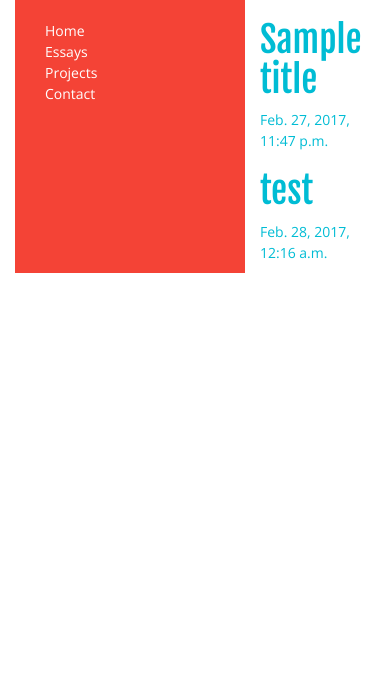
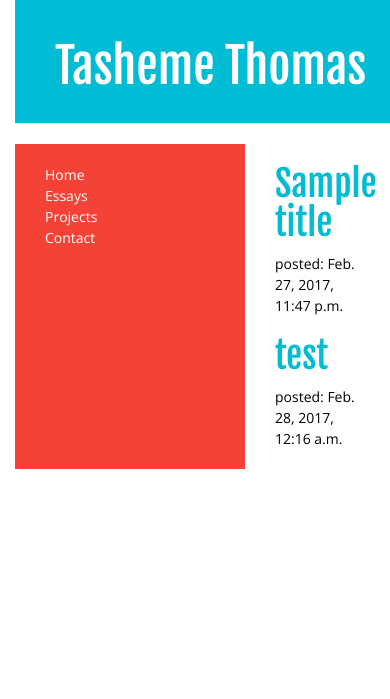
Before and after one commit to MrXlVii/website, a Django app: page /essays/ in a window 390 px wide. Shown: the top 699 px of the page. Run offline with Django 3.2, Linux system fonts and the light colour scheme; data comes from the database, SQL or seed files in the repository; some libraries are stand-ins or nearby versions.

Commit message:
template updates

```diff
--- a/howdy/templates/base.html
+++ b/howdy/templates/base.html
@@ -112,6 +112,9 @@
 			}
 
 		</style>
+    <div class="page-header">
+        <h1><a href="/">Tasheme Thomas</a></h1>
+    </div>
   </head>
   <body>
 		<div id="wrapper">
--- a/howdy/templates/howdy/post_list.html
+++ b/howdy/templates/howdy/post_list.html
@@ -10,16 +10,21 @@
     </head>
     <body>
         {% block pagecontent %}
-
+        <div class="content container">
+            <div class="row">
+                <div class="col-md-8">
                     {% for post in posts %}
                         <div class="post">
                             <h1><a href="{% url 'post_detail' pk=post.pk %}">{{ post.title }}</a></h1>
                             <p>{{ post.text|linebreaksbr }}</p>
                             <div class="date">
-                {{ post.posted_date }}
+                                <p>posted: {{ post.posted_date }}</p>
                             </div>
                         </div>
                     {% endfor %}
+                </div>
+            </div>
+        </div>
         {% endblock pagecontent %}
     </body>
 </html>
--- a/howdy/templates/index.html
+++ b/howdy/templates/index.html
@@ -10,7 +10,7 @@
     </head>
     <body>
       {% block pagecontent %}
-        <h1 class="massive_header">Tasheme Thomas</h1>
+        <h1> Welcome!</h1>
         <p> Hi! I'm <em>Tasheme Thomas</em>. I'm a recent UNC-Chapel Hill grad and aspring software engineer in the Greater NYC area. Primarily, I'm interested in programming, philosophy, and the arts.
         </p>
         <p> Currently, I'm a test-prep tutor, but I'm actively searching for an opportunity in the tech world.
--- a/static/css/main.css
+++ b/static/css/main.css
@@ -7,3 +7,38 @@
 body {
     padding-left: 15px;
 }
+
+.page-header {
+    background-color: #00BCD4;
+    margin-top: 0;
+    padding: 20px 20px 20px 40px;
+}
+
+.page-header h1, .page-header h1 a, .page-header h1 a:visited, .page-header h1 a:active {
+    color: #ffffff;
+    font-size: 36pt;
+    text-decoration: none;
+}
+
+h1, h2, h3, h4 {
+    font-family: 'Fjalla One';
+}
+
+.date {
+    color: #828282;
+}
+
+.save {
+    float: right;
+}
+
+.post-form textarea, .post-form input {
+    width: 100%;
+}
+
+.top-menu, .top-menu:hover, .top-menu:visited {
+    color: #ffffff;
+    float: right;
+    font-size: 26pt;
+    margin-right: 20px;
+}
```
Lines whose indentation alone changed are shown as unchanged.
